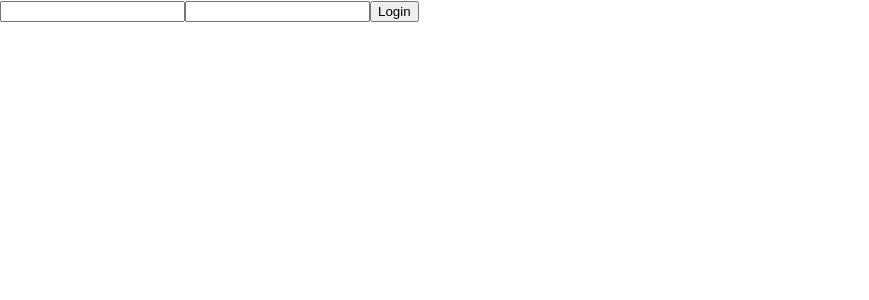
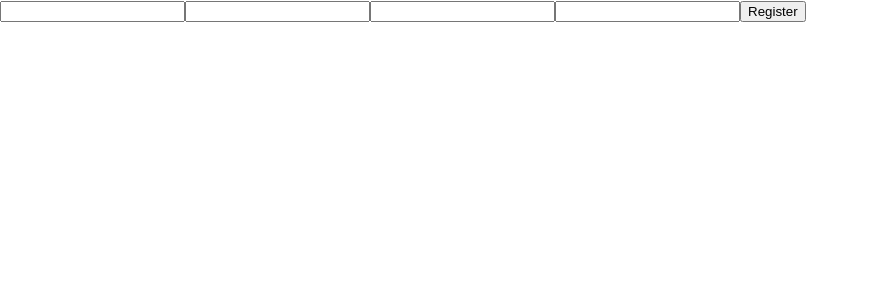
Before and after one commit to NtwaliHeritier/house_directory_front_end, a React (Create React App) app: page /signup in a window 1280 px wide. Shown: the top 300 px of the page, without its empty margins (0-869 px from the left). Built offline with nearby package versions, Linux system fonts and the light colour scheme.

Commit message:
add redirect after signup and login

```diff
--- a/src/App.js
+++ b/src/App.js
@@ -1,10 +1,18 @@
+import { Route, Switch } from 'react-router';
 import './App.css';
+import Home from './components/Home';
 import Login from './components/Login';
 import Signup from './components/Signup';
 
 function App() {
   return (
-    <Login/>
+    <>
+    <Switch>
+      <Route path="/login" component = {Login}/>
+      <Route path="/signup" component = {Signup}/>
+      <Route path="/" component={Home}/>
+    </Switch>
+    </>
   );
 }
 
--- /dev/null
+++ b/src/components/Home.js
@@ -0,0 +1,9 @@
+import React from 'react';
+
+const Home = () => {
+  return (
+    <div>Home</div>
+   );
+}
+
+export default Home;
--- a/src/components/Login.js
+++ b/src/components/Login.js
@@ -1,8 +1,10 @@
 import axios from 'axios';
 import React, { useState } from 'react';
+import { useHistory } from 'react-router';
 
 const Login = () => {
   const [credentials, setCredentials] = useState({username: "", password: ""});
+  const history = useHistory();
 
   const handleChange = (e) => {
     const newcredentials = {...credentials, [e.target.name]: e.target.value};
@@ -18,7 +20,7 @@ const Login = () => {
       }
       else {
         localStorage.setItem("token", data.token);
-
+        history.push("/");
       }
       }
       catch(e) {
--- a/src/components/Signup.js
+++ b/src/components/Signup.js
@@ -1,8 +1,11 @@
 import axios from 'axios';
 import React, {useState} from 'react';
+import { useHistory } from 'react-router';
 
 const Signup = () => {
   const [user, setUser] = useState({first_name: "", last_name: "", username: "", password: ""});
+
+  const history = useHistory();
 
   const handleChange = (e) => {
     const newUser = {...user, [e.target.name]: e.target.value};
@@ -12,8 +15,9 @@ const handleChange = (e) => {
   const handleSubmit = async (e) => {
     e.preventDefault();
     try {
-    await axios.post('http://localhost:3001/users', user);
-  alert("User created");
+    const {data} = await axios.post('http://localhost:3001/users', user);
+    localStorage.setItem("token", data.token);
+    history.push("/");
     }
     catch(e) {
       console.log(e);
--- a/src/index.js
+++ b/src/index.js
@@ -3,11 +3,12 @@ import ReactDOM from 'react-dom';
 import './index.css';
 import App from './App';
 import reportWebVitals from './reportWebVitals';
+import { BrowserRouter } from 'react-router-dom';
 
 ReactDOM.render(
-  <React.StrictMode>
+  <BrowserRouter>
     <App />
-  </React.StrictMode>,
+    </BrowserRouter>,
   document.getElementById('root')
 );
 
```
Lines whose indentation alone changed are shown as unchanged.
